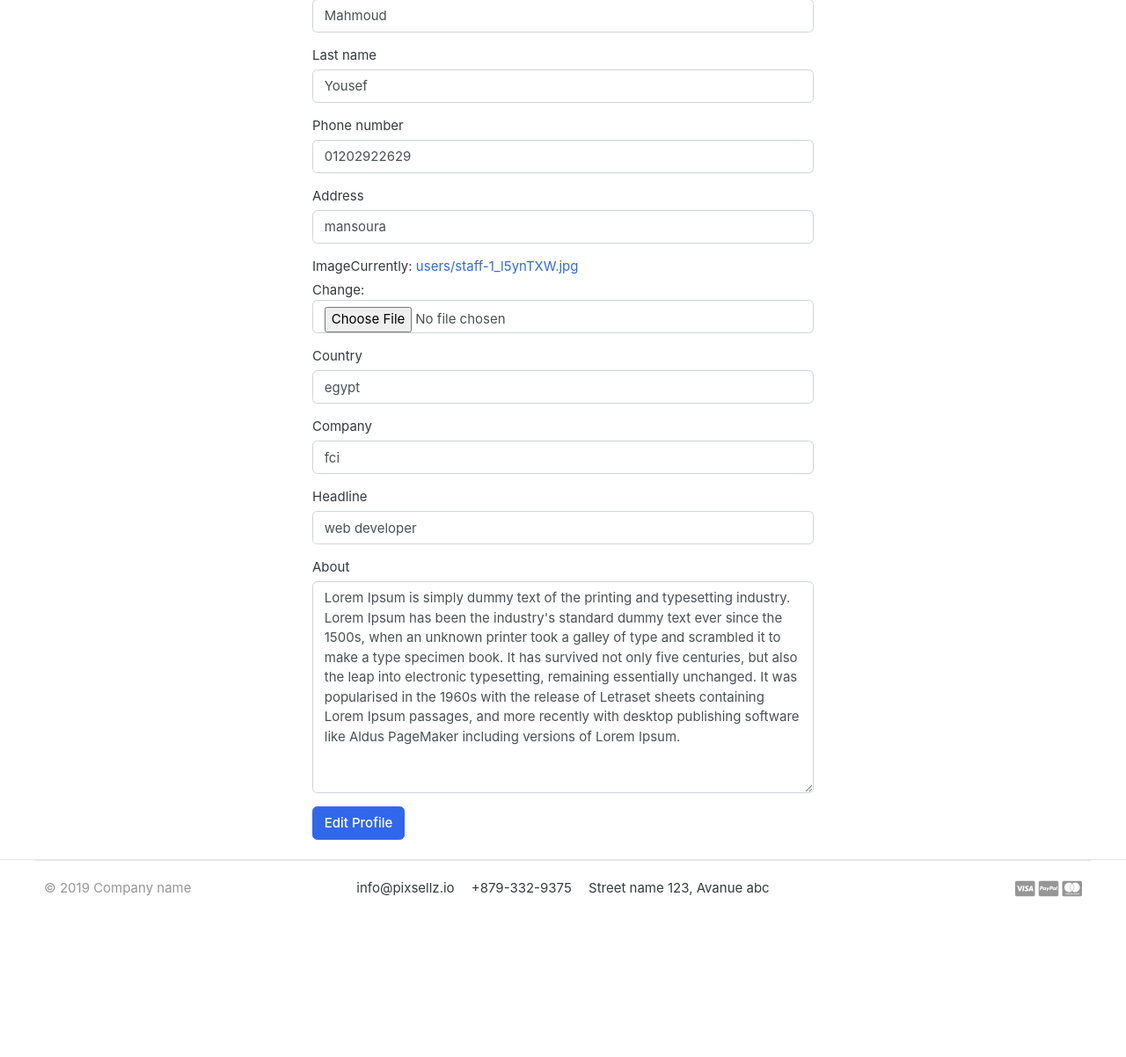
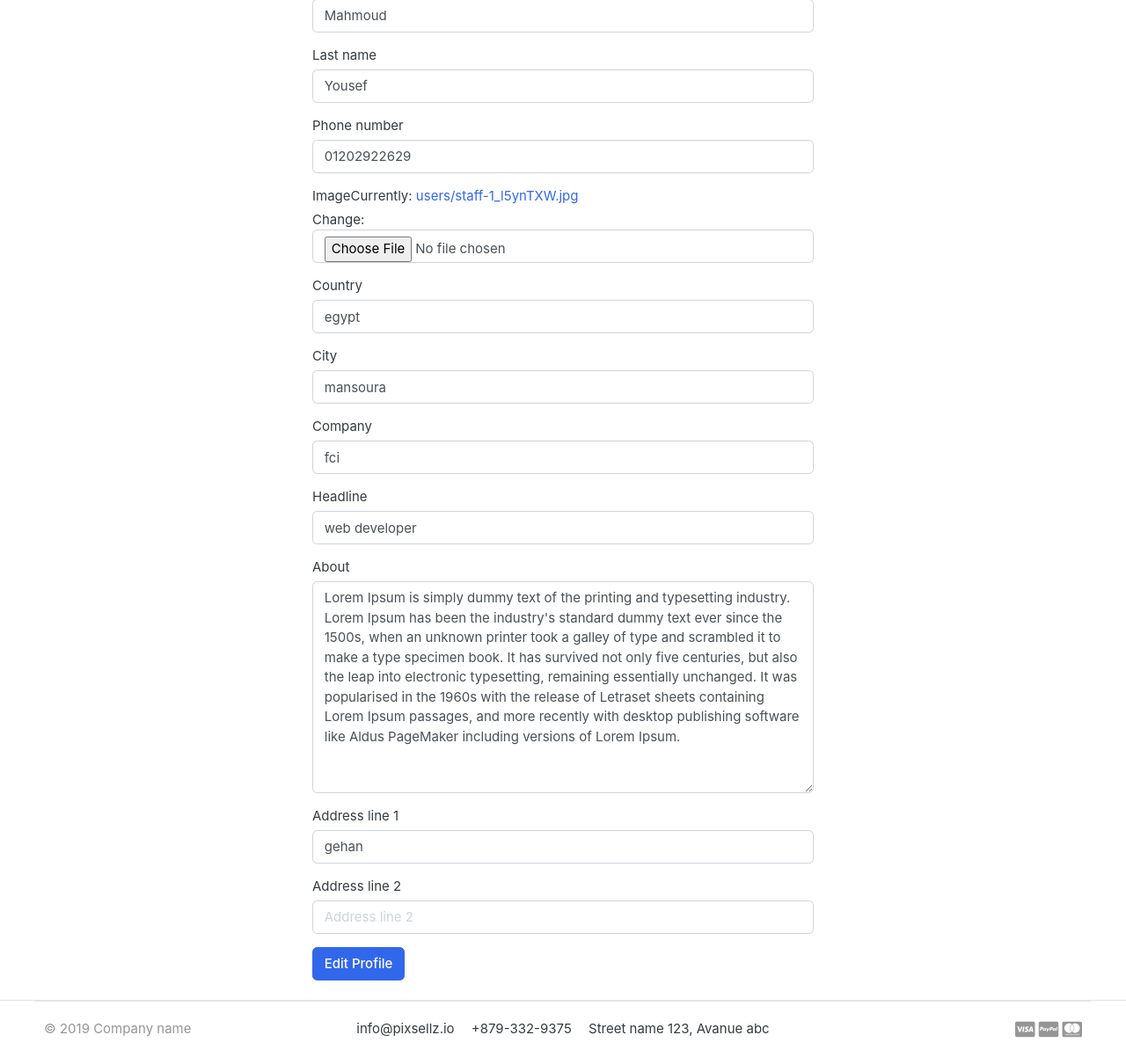
Before and after one commit to Mmy2000/E_Commerce-2, a Django app: page /accounts/profile/edit in a window 1280 px wide. Shown: the part 419-1621 px from the top of the page at 88% size. Before the commit the page ends 1439 px from the top, so only its background shows below. Run offline with Django 4.2, Linux system fonts and the light colour scheme; a user stored in the database is signed in; data comes from the database, SQL or seed files in the repository; some libraries are stand-ins or nearby versions; some web fonts are replaced.

Commit message:
fixing some issues

```diff
--- a/accounts/admin.py
+++ b/accounts/admin.py
@@ -8,6 +8,6 @@ class ProfileAdmin(admin.ModelAdmin):
         return format_html('<img src="{}" width="30" style="border-radius:50%;">'.format(object.image.url))
     thumbnail.short_description = "Profile Picture"
 
-    list_display = ('user','full_name','address')
+    list_display = ('user','full_name','full_address')
 
 admin.site.register(Profile,ProfileAdmin)
--- a/accounts/forms.py
+++ b/accounts/forms.py
@@ -19,4 +19,4 @@ class UserForm(forms.ModelForm):
 class ProfileForm(forms.ModelForm):
     class Meta:
         model = Profile
-        fields = ['phone_number','address','image','country','company','headline','about']
+        fields = ['phone_number','image','country','city','company','headline','about','address_line_1','address_line_2']
--- a/accounts/models.py
+++ b/accounts/models.py
@@ -10,11 +10,13 @@ class Profile(models.Model):
     user = models.OneToOneField(User,on_delete=models.CASCADE)
     phone_number = models.CharField(max_length=20)
     headline = models.CharField(max_length=50 , blank=True, null=True)
-    address = models.CharField(max_length=50)
+    city = models.CharField(max_length=50)
     image = models.ImageField(upload_to='users/')
     about = models.TextField(max_length=4000 , blank=True , null=True)
     country = models.CharField(max_length=50 ,blank=True, null=True)
     company = models.CharField(max_length=100 ,blank=True, null=True)
+    address_line_1 = models.CharField( max_length=50 , blank=True)
+    address_line_2 = models.CharField( max_length=50 , blank=True)
     fb_link = models.URLField( max_length=200 , blank=True , null=True)
     twitter_link = models.URLField( max_length=200, blank=True , null=True)
     instagram_link = models.URLField( max_length=200, blank=True , null=True)
@@ -23,6 +25,8 @@ class Profile(models.Model):
     def full_name(self):
         return f'{self.user.first_name} {self.user.last_name}'
 
+    def full_address(self):
+        return f"{self.country} | {self.city} | {self.address_line_1} {self.address_line_2}"
 
 
     def __str__(self):
--- a/accounts/templates/profile/profile.html
+++ b/accounts/templates/profile/profile.html
@@ -266,10 +266,10 @@
                                     </div>
                                     {% else %}
                                     {% endif %}
-                                    {% if profile.address %}
+                                    {% if profile.full_address %}
                                     <div class="row">
                                         <div class="col-lg-3 col-md-4 label">Address</div>
-                                        <div class="col-lg-9 col-md-8">{{profile.address}}</div>
+                                        <div class="col-lg-9 col-md-8">{{profile.full_address}}</div>
                                     </div>
                                     {% else %}
                                     {% endif %}
```
Also changed, not shown: accounts/migrations/0006_profile_address_line_1_profile_address_line_2.py (added), accounts/migrations/0007_rename_address_profile_city.py (added), db.sqlite3.
